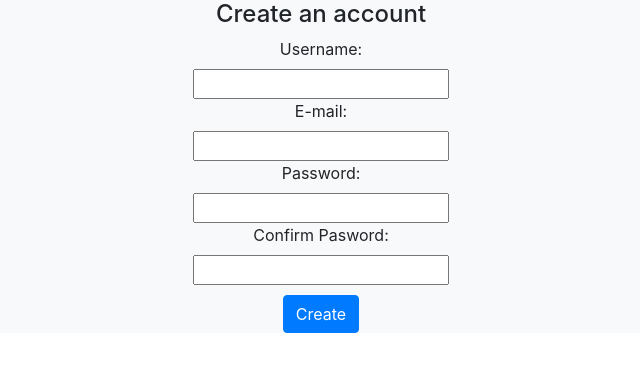
After one commit to jprpic/web-projekt, a PHP site: page /create-account.php in a window 1280 px wide. The commit adds this page. Shown: the top 372 px of the page, without its empty margins (319-959 px from the left). Run offline with PHP 8.4, Linux system fonts and the light colour scheme.

Commit message:
In progress account creation

```diff
--- /dev/null
+++ b/create-account.php
@@ -0,0 +1,110 @@
+<?php
+
+$username = $email = $password = $confirmPassword = '';
+
+$errors = array('username'=>'','email'=>'','password'=>'','confirmPassword'=>'');
+
+if(isset($_POST['create'])){
+    require_once('./account-manager.php');
+    require_once('./dbconfig.php');
+
+    $conn = DBConfig::getConnection();
+    $username = $_POST['username'];
+    $email = $_POST['email'];
+
+    $accountValidator = new AccountValidator($conn);
+
+    $errors['username'] = $accountValidator->checkUsername($username);
+    $errors['email'] = $accountValidator->checkEmail($email);
+    $errors['password'] = $accountValidator->checkPassword($password);
+    $errors['confirmPassword'] = $accountValidator->confirmPassword($password,$confirmPassword);
+
+
+    if($errors['email'] == '' && $errors['username'] == ''){
+        $username = $_POST['username'];
+        $email = $_POST['email'];
+        $password = $_POST['password'];
+
+        // Check if email is taken
+
+        $sql = <<<EOSQL
+            SELECT * FROM USERS where email = :email;
+        EOSQL;
+
+        $query = $conn->prepare($sql);
+
+        try {
+            $query->execute(['email' => $email]);
+            $query->setFetchMode(PDO::FETCH_ASSOC);
+        } catch (Exception $e) {
+            echo $e->getMessage();
+        }
+
+        $user = $query->fetch();
+        if($user){
+            $errors['email'] = "This e-mail address is already taken!";
+        }
+
+        // Check if username is taken
+
+        $sql = <<<EOSQL
+            SELECT * FROM USERS where name = :name;
+        EOSQL;
+
+        $query = $conn->prepare($sql);
+
+        try {
+            $query->execute(['name' => $username]);
+            $query->setFetchMode(PDO::FETCH_ASSOC);
+        } catch (Exception $e) {
+            echo $e->getMessage();
+        }
+
+        $user = $query->fetch();
+        if($user){
+            $errors['username'] = "This username is already taken!";
+        }
+    }
+    if(!array_filter($errors)){
+        echo 'Account ready to be created!';
+    }
+}
+
+
+?>
+
+
+<!DOCTYPE html>
+<html>
+
+<head>
+<title>Create an account</title>
+<link rel="stylesheet" href="https://maxcdn.bootstrapcdn.com/bootstrap/4.0.0/css/bootstrap.min.css" integrity="sha384-Gn5384xqQ1aoWXA+058RXPxPg6fy4IWvTNh0E263XmFcJlSAwiGgFAW/dAiS6JXm" crossorigin="anonymous">
+</head>
+
+<body>
+<section class="container text-center bg-light">
+        <h4 class="title">Create an account</h4>
+        <form class="" method="POST" action="<?php echo $_SERVER["PHP_SELF"]; ?>">
+            <label for="email">Username:</label></br>
+            <input type="text" id="username" name="username" value="<?php echo htmlspecialchars($username)?>"></br>
+            <div class="text-danger"><?php echo $errors['username'];?></div>
+
+            <label for="email">E-mail:</label></br>
+            <input type="text" id="email" name="email" value="<?php echo htmlspecialchars($email)?>"></br>
+            <div class="text-danger"><?php echo $errors['email'];?></div>
+
+            <label for="password">Password:</label></br>
+            <input type="password" id="password" name="password"></br>
+            <div class="text-danger"><?php echo $errors['password'];?></div>
+
+            <label for="password">Confirm Pasword:</label></br>
+            <input type="password" id="confirmPassword" name="confirmPassword"></br>
+            <div class="text-danger"><?php echo $errors['confirmPassword'];?></div>
+
+            <div class="center" style="margin:10px;">
+                <input type="submit" name="create" value="Create" class="btn btn-primary text-white">
+            </div>
+        </form>
+    </section>
+</body>
```
Also changed, not shown: account-validator.php (added, +69 -0 lines), create-tables.php (+22 -2 lines), login.php (added, +46 -0 lines).
